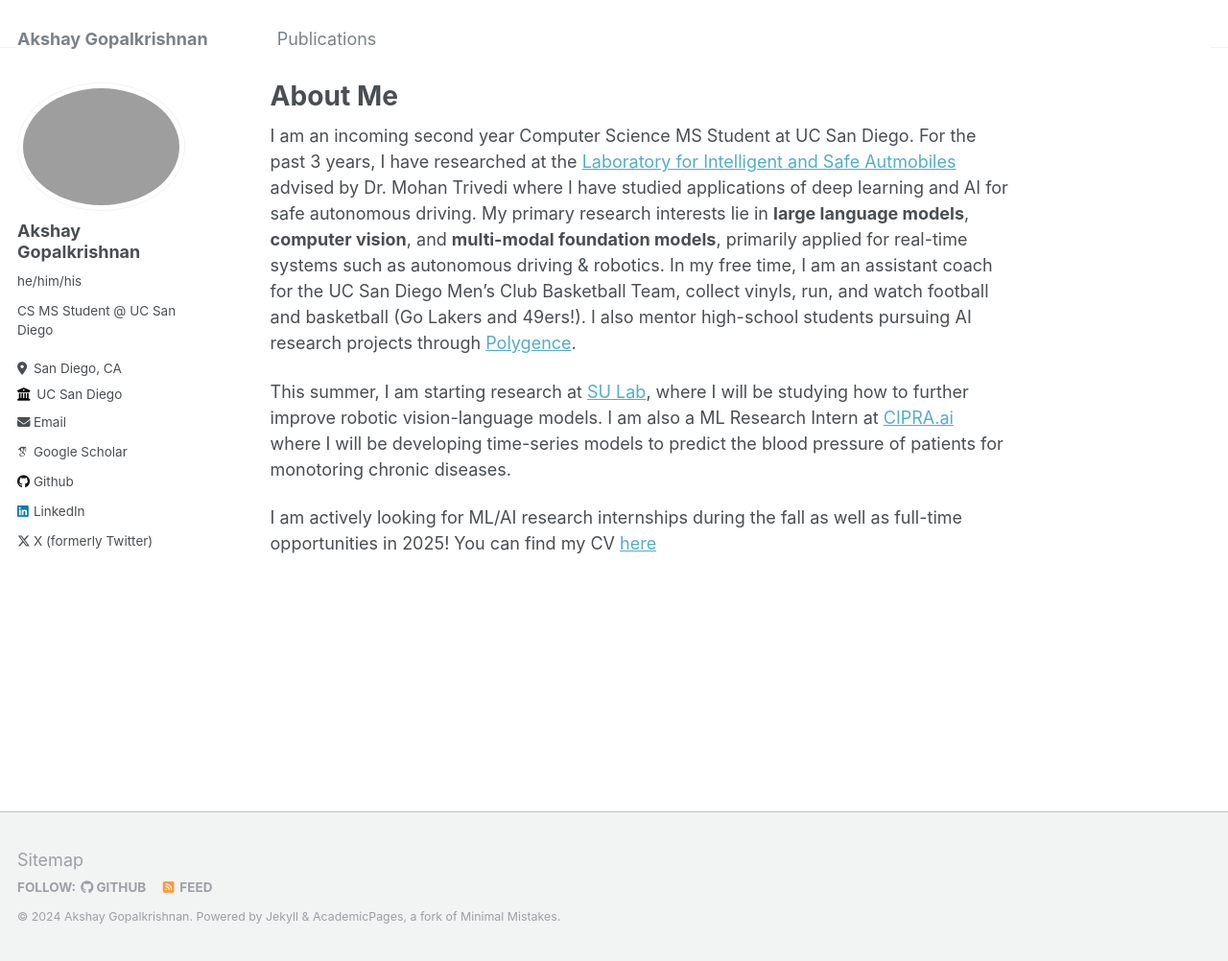
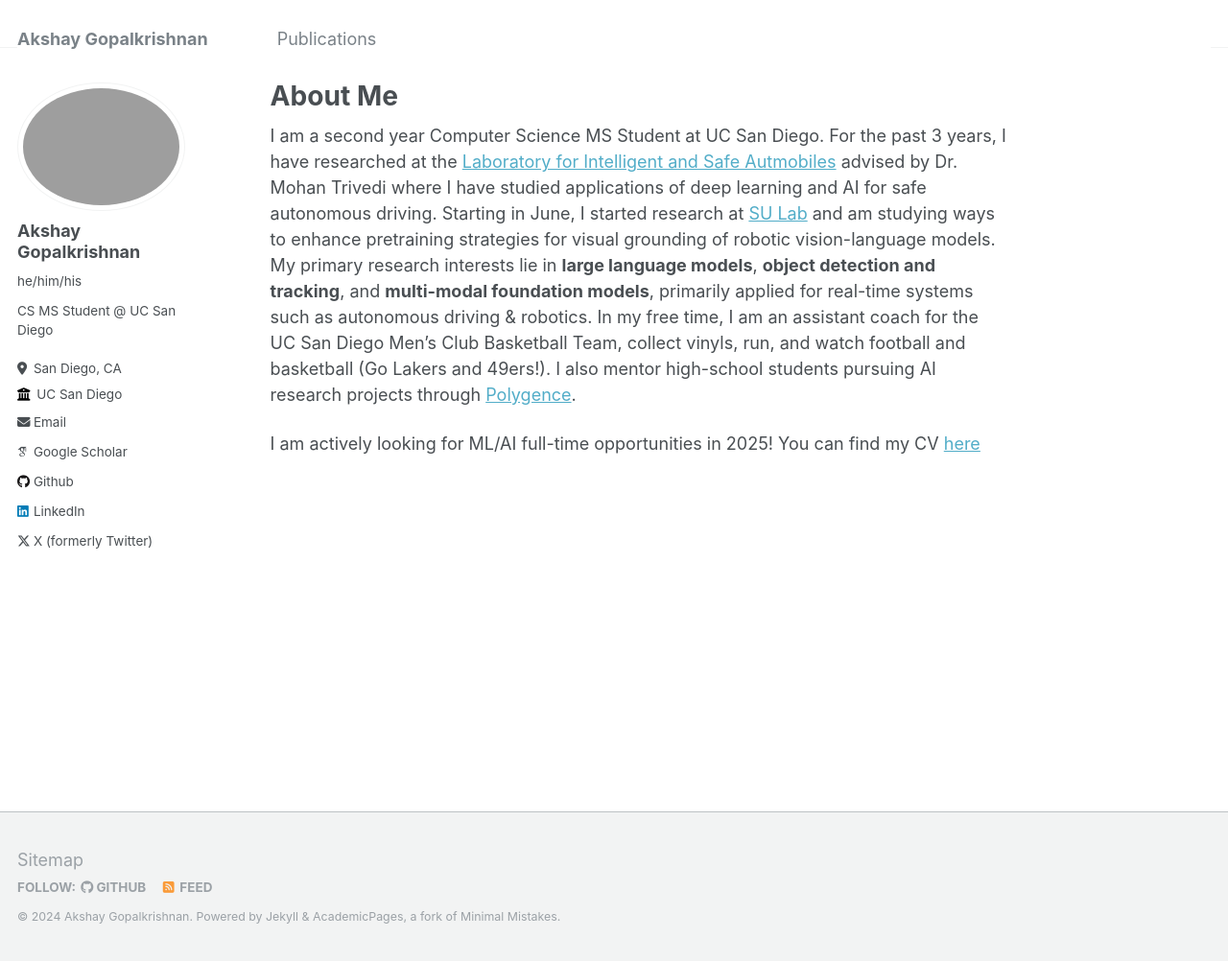
Before and after one commit to akshaygopalkr/akshaygopalkr.github.io, a Jekyll site: the page built from _pages/about.md, in a window 1280 px wide and 1002 px high. Shown: the whole window at 96% size. Built offline with Jekyll 4.4.1, drawn with Linux system fonts in a browser that asks for light colours; some web fonts are replaced.

Commit message:
Update about.md

```diff
--- a/_pages/about.md
+++ b/_pages/about.md
@@ -6,9 +6,7 @@ redirect_from:
   - /about/
   - /about.html
 ---
-I am an incoming second year Computer Science MS Student at UC San Diego. For the past 3 years, I have researched at the [Laboratory for Intelligent and Safe Autmobiles](https://cvrr.ucsd.edu/) advised by Dr. Mohan Trivedi where I have studied applications of deep learning and AI for safe autonomous driving. My primary research interests lie in **large language models**, **computer vision**, and **multi-modal foundation models**, primarily applied for real-time systems such as autonomous driving & robotics. In my free time, I am an assistant coach for the UC San Diego Men's Club Basketball Team, collect vinyls, run, and watch football and basketball (Go Lakers and 49ers!). I also mentor high-school students pursuing AI research projects through [Polygence](https://www.polygence.org/).
-
-This summer, I am starting research at [SU Lab](https://cseweb.ucsd.edu/~haosu/lab/group.html), where I will be studying how to further improve robotic vision-language models. I am also a ML Research Intern at [CIPRA.ai](https://cipra.ai/) where I will be developing time-series models to predict the blood pressure of patients for monotoring chronic diseases.
+I am a second year Computer Science MS Student at UC San Diego. For the past 3 years, I have researched at the [Laboratory for Intelligent and Safe Autmobiles](https://cvrr.ucsd.edu/) advised by Dr. Mohan Trivedi where I have studied applications of deep learning and AI for safe autonomous driving. Starting in June, I started research at [SU Lab](https://cseweb.ucsd.edu/~haosu/lab/group.html) and am studying ways to enhance pretraining strategies for visual grounding of robotic vision-language models. My primary research interests lie in **large language models**, **object detection and tracking**, and **multi-modal foundation models**, primarily applied for real-time systems such as autonomous driving & robotics. In my free time, I am an assistant coach for the UC San Diego Men's Club Basketball Team, collect vinyls, run, and watch football and basketball (Go Lakers and 49ers!). I also mentor high-school students pursuing AI research projects through [Polygence](https://www.polygence.org/).
 
 
-I am actively looking for ML/AI research internships during the fall as well as full-time opportunities in 2025! You can find my CV [here](https://akshaygopalkr.github.io/files/Akshay_Gopalkrishnan_CV_Public.pdf)
+I am actively looking for ML/AI full-time opportunities in 2025! You can find my CV [here](https://akshaygopalkr.github.io/files/Akshay_Gopalkrishnan_CV_Public.pdf)
```
